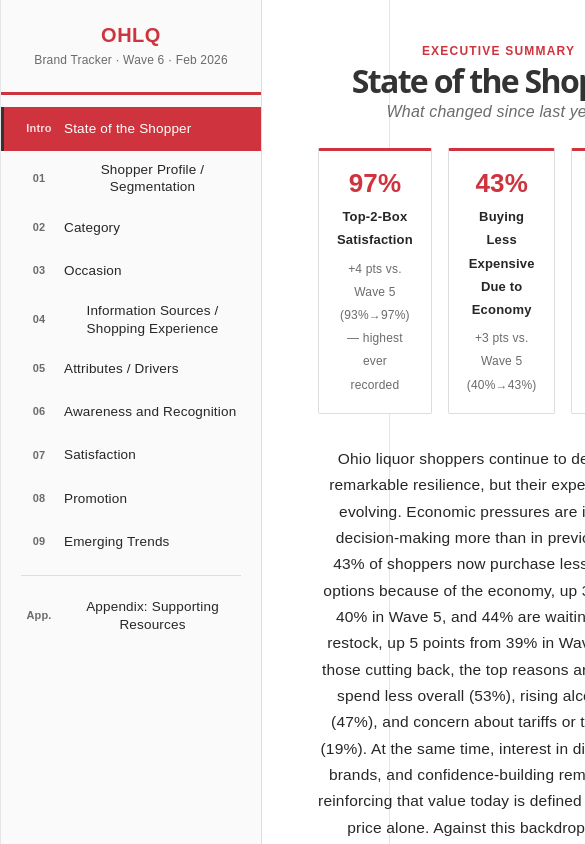
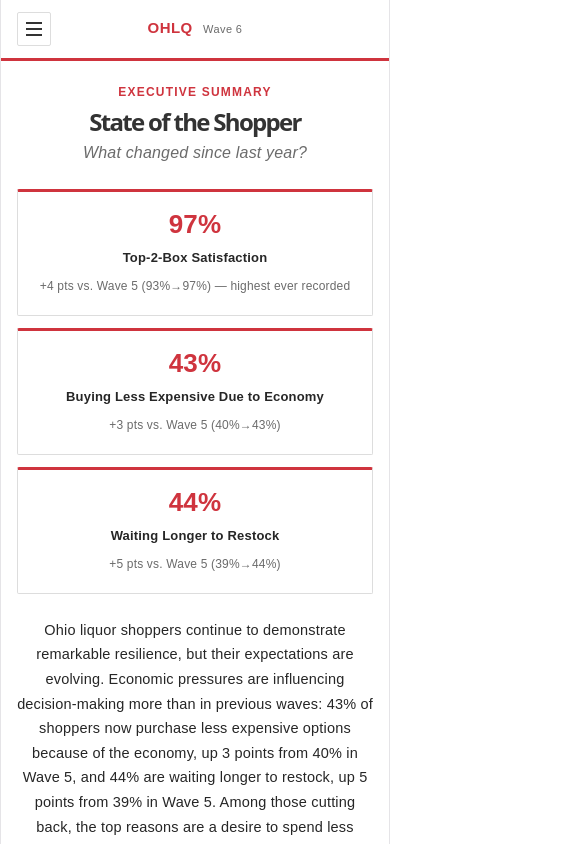
Before and after one commit to ascensionac/ohlq-brand-tracker, a React (Vite) app: page / in a window 390 px wide. Shown: the top 844 px of the page, 585 px wide, since content can reach past the window. Built offline with nearby package versions, Linux system fonts and the light colour scheme.

Commit message:
Updated to mobile friendly

```diff
--- a/src/App.jsx
+++ b/src/App.jsx
@@ -818,7 +818,7 @@ const CHAPTERS = [
    ------------------------------------------------------------- */
 function InfoSourcesChart() {
   return (
-    <div style={styles.chartCard}>
+    <div style={styles.chartCard} className="ohlq-chart-card">
       <div style={styles.chartTitle}>Where Shoppers Look for Liquor Information</div>
       <ResponsiveContainer width="100%" height={430}>
         <BarChart data={INFO_SOURCE_DATA} layout="vertical" margin={{ top: 4, right: 24, left: 4, bottom: 4 }}>
@@ -872,7 +872,7 @@ function WaveTrendChart({ type }) {
       ];
 
   return (
-    <div style={styles.chartCard}>
+    <div style={styles.chartCard} className="ohlq-chart-card">
       <div style={styles.chartTitle}>{title}</div>
       <ResponsiveContainer width="100%" height={320}>
         <LineChart data={data} margin={{ top: 8, right: 24, left: 4, bottom: 4 }}>
@@ -912,7 +912,7 @@ function sigColor(sig) {
 function ClusterReferenceTable() {
   const cols = CLUSTER_TABLE.columns;
   return (
-    <div style={styles.tableWrap}>
+    <div style={styles.tableWrap} className="ohlq-table-wrap">
       <table style={styles.table}>
         <thead>
           <tr>
@@ -1020,6 +1020,9 @@ const styles = {
     padding: "0 20px 20px 20px",
     borderBottom: `3px solid ${ACCENT}`,
     marginBottom: 12,
+    display: "flex",
+    alignItems: "flex-start",
+    justifyContent: "space-between",
   },
   brandName: {
     fontSize: 20,
@@ -1367,13 +1370,141 @@ const styles = {
 };
 
 /* ---------------------------------------------------------------
-   COMPONENT
+   RESPONSIVE / MOBILE CSS
+   Inline styles above define the desktop layout. This stylesheet
+   uses !important to override those inline styles at narrower
+   viewports (inline styles otherwise beat plain CSS specificity).
    ------------------------------------------------------------- */
+const RESPONSIVE_CSS = `
+  .ohlq-mobile-topbar { display: none; }
+  .ohlq-mobile-overlay { display: none; }
+  .ohlq-mobile-close-btn { display: none; }
+
+  @media (max-width: 860px) {
+    .ohlq-app { flex-direction: column !important; }
+
+    .ohlq-mobile-topbar {
+      display: flex !important;
+      align-items: center;
+      justify-content: space-between;
+      padding: 12px 16px;
+      border-bottom: 3px solid ${ACCENT};
+      background: #FFFFFF;
+      position: sticky;
+      top: 0;
+      z-index: 900;
+    }
+    .ohlq-mobile-topbar-brand {
+      font-size: 15px;
+      font-weight: 800;
+      color: ${ACCENT};
+      letter-spacing: 0.4px;
+    }
+    .ohlq-mobile-topbar-sub {
+      font-size: 11px;
+      font-weight: 400;
+      color: ${MUTED};
+      margin-left: 6px;
+    }
+    .ohlq-hamburger-btn {
+      width: 34px;
+      height: 34px;
+      border: 1px solid ${BORDER};
+      background: #FFFFFF;
+      border-radius: 2px;
+      display: flex;
+      flex-direction: column;
+      align-items: center;
+      justify-content: center;
+      gap: 4px;
+      cursor: pointer;
+      padding: 0;
+    }
+    .ohlq-hamburger-btn span {
+      display: block;
+      width: 16px;
+      height: 2px;
+      background: ${CHARCOAL};
+    }
+    .ohlq-mobile-close-btn {
+      display: block !important;
+      width: 30px;
+      height: 30px;
+      border: none;
+      background: transparent;
+      color: ${MUTED};
+      font-size: 16px;
+      cursor: pointer;
+      line-height: 1;
+    }
+
+    .ohlq-mobile-overlay.open {
+      display: block !important;
+      position: fixed;
+      inset: 0;
+      background: rgba(20, 20, 20, 0.45);
+      z-index: 999;
+    }
+
+    .ohlq-sidebar {
+      display: none !important;
+    }
+    .ohlq-sidebar.open {
+      display: block !important;
+      position: fixed !important;
+      top: 0;
+      left: 0;
+      height: 100vh !important;
+      width: 84% !important;
+      max-width: 300px !important;
+      z-index: 1000;
+    }
+
+    .ohlq-main {
+      padding: 20px 16px 56px 16px !important;
+      max-width: 100% !important;
+    }
+    .ohlq-chapter-title {
+      font-size: 24px !important;
+    }
+    .ohlq-stat-grid {
+      grid-template-columns: 1fr !important;
+      gap: 12px !important;
+      margin-bottom: 24px !important;
+    }
+    .ohlq-chart-card {
+      padding: 14px 12px 10px 12px !important;
+    }
+    .ohlq-table-wrap {
+      -webkit-overflow-scrolling: touch;
+    }
+  }
+
+  @media (max-width: 480px) {
+    .ohlq-narrative {
+      font-size: 14.5px !important;
+    }
+    .ohlq-input-row {
+      flex-direction: column !important;
+    }
+    .ohlq-send-btn {
+      width: 100% !important;
+    }
+  }
+`;
+
+
 export default function OHLQExplorer() {
   const [activeChapterId, setActiveChapterId] = useState(CHAPTERS[0].id);
   const [segment, setSegment] = useState("all");
   const [qaState, setQaState] = useState({});
+  const [mobileMenuOpen, setMobileMenuOpen] = useState(false);
   const logEndRef = useRef(null);
+
+  function goToChapter(id) {
+    setActiveChapterId(id);
+    setMobileMenuOpen(false);
+  }
 
   const chapter = CHAPTERS.find((c) => c.id === activeChapterId);
   const segKey = chapter.hasSegments ? segment : "all";
@@ -1454,17 +1585,51 @@ export default function OHLQExplorer() {
   }
 
   return (
-    <div style={styles.app}>
+    <div style={styles.app} className="ohlq-app">
+      <style>{RESPONSIVE_CSS}</style>
+
+      {/* MOBILE TOP BAR */}
+      <div className="ohlq-mobile-topbar">
+        <button
+          className="ohlq-hamburger-btn"
+          onClick={() => setMobileMenuOpen(true)}
+          aria-label="Open chapter menu"
+        >
+          <span />
+          <span />
+          <span />
+        </button>
+        <div className="ohlq-mobile-topbar-brand">
+          OHLQ <span className="ohlq-mobile-topbar-sub">Wave 6</span>
+        </div>
+        <div style={{ width: 34 }} />
+      </div>
+
+      {/* MOBILE BACKDROP */}
+      <div
+        className={`ohlq-mobile-overlay${mobileMenuOpen ? " open" : ""}`}
+        onClick={() => setMobileMenuOpen(false)}
+      />
+
       {/* SIDEBAR */}
-      <div style={styles.sidebar}>
-        <div style={styles.sidebarHeader}>
-          <div style={styles.brandName}>OHLQ</div>
-          <div style={styles.brandSub}>Brand Tracker · Wave 6 · Feb 2026</div>
+      <div style={styles.sidebar} className={`ohlq-sidebar${mobileMenuOpen ? " open" : ""}`}>
+        <div style={styles.sidebarHeader} className="ohlq-sidebar-header">
+          <div>
+            <div style={styles.brandName}>OHLQ</div>
+            <div style={styles.brandSub}>Brand Tracker · Wave 6 · Feb 2026</div>
+          </div>
+          <button
+            className="ohlq-mobile-close-btn"
+            onClick={() => setMobileMenuOpen(false)}
+            aria-label="Close chapter menu"
+          >
+            ✕
+          </button>
         </div>
         {CHAPTERS.map((c) => (
           <React.Fragment key={c.id}>
             {c.id === "appendix" && <div style={styles.navDivider} />}
-            <div style={styles.navItem(c.id === activeChapterId)} onClick={() => setActiveChapterId(c.id)}>
+            <div style={styles.navItem(c.id === activeChapterId)} onClick={() => goToChapter(c.id)}>
               <span style={styles.navNumber(c.id === activeChapterId)}>{c.number}</span>
               <span style={styles.navLabel}>{c.title}</span>
             </div>
@@ -1473,7 +1638,7 @@ export default function OHLQExplorer() {
       </div>
 
       {/* MAIN */}
-      <div style={styles.main}>
+      <div style={styles.main} className="ohlq-main">
         <div style={styles.chapterEyebrow}>
           {chapter.number === "Intro"
             ? "Executive Summary"
@@ -1481,7 +1646,7 @@ export default function OHLQExplorer() {
             ? "Appendix"
             : `Chapter ${chapter.number}`}
         </div>
-        <h1 style={styles.chapterTitle}>{chapter.title}</h1>
+        <h1 style={styles.chapterTitle} className="ohlq-chapter-title">{chapter.title}</h1>
         <p style={styles.framing}>{chapter.framing}</p>
 
         {chapter.hasSegments && (
@@ -1496,13 +1661,13 @@ export default function OHLQExplorer() {
 
         {chapter.isAppendix ? (
           <>
-            <p style={styles.narrative}>{content.narrative}</p>
+            <p style={styles.narrative} className="ohlq-narrative">{content.narrative}</p>
             <ClusterReferenceTable />
           </>
         ) : (
           <>
             {content.stats.length > 0 && (
-              <div style={styles.statGrid}>
+              <div style={styles.statGrid} className="ohlq-stat-grid">
                 {content.stats.map((stat, i) => (
                   <div style={styles.statCard} key={i}>
                     <div style={styles.statValue}>{stat.value}</div>
@@ -1513,7 +1678,7 @@ export default function OHLQExplorer() {
               </div>
             )}
 
-            <p style={styles.narrative}>{content.narrative}</p>
+            <p style={styles.narrative} className="ohlq-narrative">{content.narrative}</p>
 
             {chapter.hasChart === "info-sources" && <InfoSourcesChart />}
             {chapter.hasChart === "awareness-trend" && <WaveTrendChart type="awareness-trend" />}
@@ -1560,7 +1725,7 @@ export default function OHLQExplorer() {
             </div>
           )}
 
-          <div style={styles.inputRow}>
+          <div style={styles.inputRow} className="ohlq-input-row">
             <input
               style={styles.input}
               type="text"
@@ -1573,6 +1738,7 @@ export default function OHLQExplorer() {
             />
             <button
               style={chapterQa.loading ? styles.sendBtnDisabled : styles.sendBtn}
+              className="ohlq-send-btn"
               disabled={chapterQa.loading}
               onClick={() => askQuestion(chapterQa.input)}
             >
```
